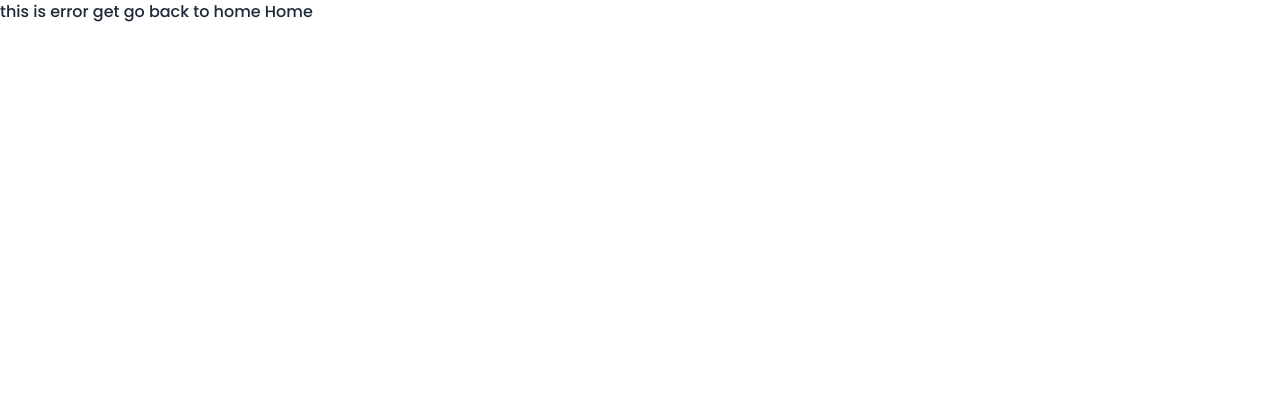
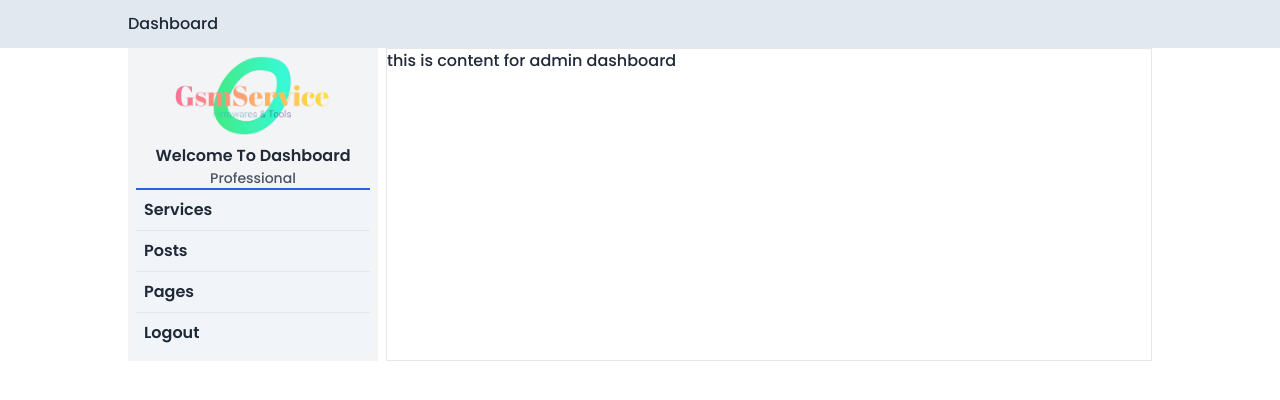
Before and after one commit to ashaansojib/paid-gsm-service, a React (Vite) app: page /admin in a window 1280 px wide. Shown: the top 400 px of the page. Built offline with nearby package versions, Linux system fonts and the light colour scheme.

Commit message:
add admin sidebar

```diff
--- a/src/layout/Dashboard.jsx
+++ b/src/layout/Dashboard.jsx
@@ -1,9 +1,17 @@
 import React from 'react';
+import AdminHeader from '../pages/dashboard/AdminHeader';
+import AdminSidebar from '../pages/dashboard/AdminSidebar';
 
 const Dashboard = () => {
     return (
         <div>
-            this is dashboard
+            <AdminHeader />
+            <div className='my-container grid grid-cols-4 justify-between gap-2'>
+                <AdminSidebar />
+                <div className='col-span-3 border'>
+                    this is content for admin dashboard
+                </div>
+            </div>
         </div>
     );
 };
--- /dev/null
+++ b/src/pages/dashboard/AdminHeader.jsx
@@ -0,0 +1,17 @@
+import React from 'react';
+import { FaBars } from 'react-icons/fa6'
+import { Link } from 'react-router-dom';
+const AdminHeader = () => {
+    return (
+        <div className='bg-slate-200 p-3'>
+            <div className="my-container">
+                {/* <FaBars className='text-xl' /> */}
+                <ul>
+                    <Link to="/admin">Dashboard</Link>
+                </ul>
+            </div>
+        </div>
+    );
+};
+
+export default AdminHeader;
--- /dev/null
+++ b/src/pages/dashboard/AdminSidebar.jsx
@@ -0,0 +1,17 @@
+import React from 'react';
+import Profile from './Profile';
+import { Link } from 'react-router-dom';
+
+const AdminSidebar = () => {
+    return (
+        <div className='bg-gray-100 p-2'>
+            <Profile />
+            <Link className='inline-block border-b px-2 py-2 bg-slate-100 w-full hover:bg-blue-300 font-semibold text-left' to="/">Services</Link>
+            <Link className='inline-block border-b px-2 py-2 bg-slate-100 w-full hover:bg-blue-300 font-semibold text-left' to="/">Posts</Link>
+            <Link className='inline-block border-b px-2 py-2 bg-slate-100 w-full hover:bg-blue-300 font-semibold text-left' to="/">Pages</Link>
+            <button className='px-2 py-2 bg-slate-100 w-full hover:bg-blue-300 font-semibold text-left'>Logout</button>
+        </div>
+    );
+};
+
+export default AdminSidebar;
--- /dev/null
+++ b/src/pages/dashboard/Profile.jsx
@@ -0,0 +1,15 @@
+import React from 'react';
+
+const Profile = () => {
+    return (
+        <div className='text-center border-b-2 border-blue-600'>
+            <div className='flex justify-center'>
+                <img className='w-2/3' src="/logo-removebg-preview.png" alt="" />
+            </div>
+            <h2 className='font-semibold pt-2'>Welcome To Dashboard</h2>
+            <p className='text-sm text-gray-600'>Professional</p>
+        </div>
+    );
+};
+
+export default Profile;
--- a/src/shared/Header.jsx
+++ b/src/shared/Header.jsx
@@ -32,10 +32,10 @@ const Header = () => {
                 {/* user profile and carts area */}
                 <div className='flex items-center md:justify-end gap-2'>
                     <FaCartArrowDown className='text-3xl' />
-                    <div>
+                    <Link to="/admin">
                         <span>Your Carts: </span>
                         <p className='text-xl font-semibold'>BDT : 0.0000</p>
-                    </div>
+                    </Link>
                 </div>
             </div>
             {/* menu bar in header */}
```
Also changed, not shown: src/router/router.jsx (+6 -1 lines).
